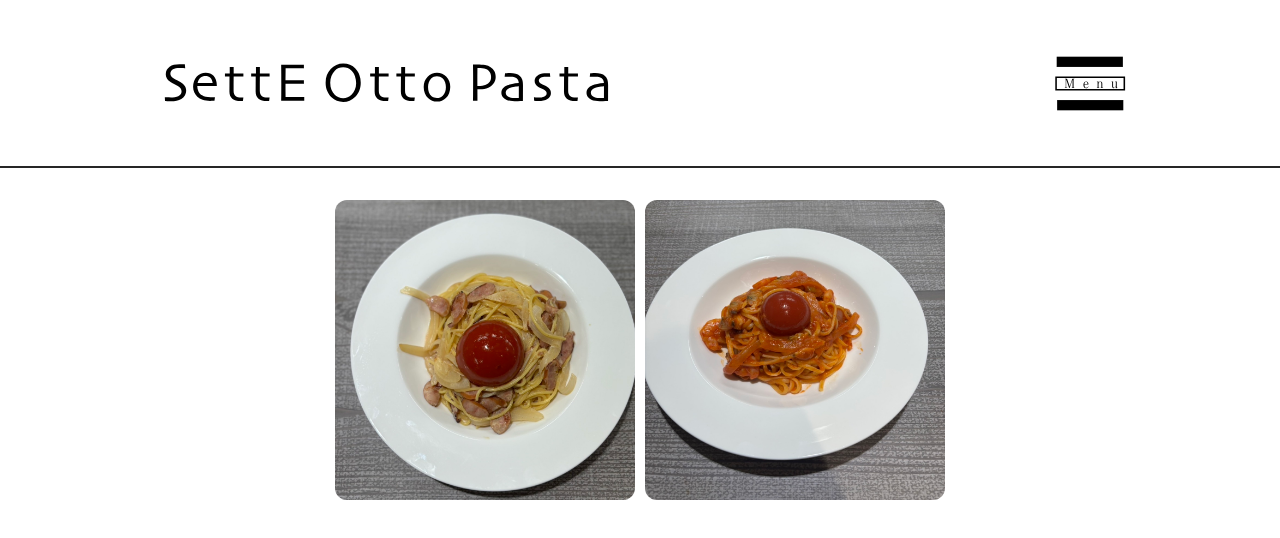
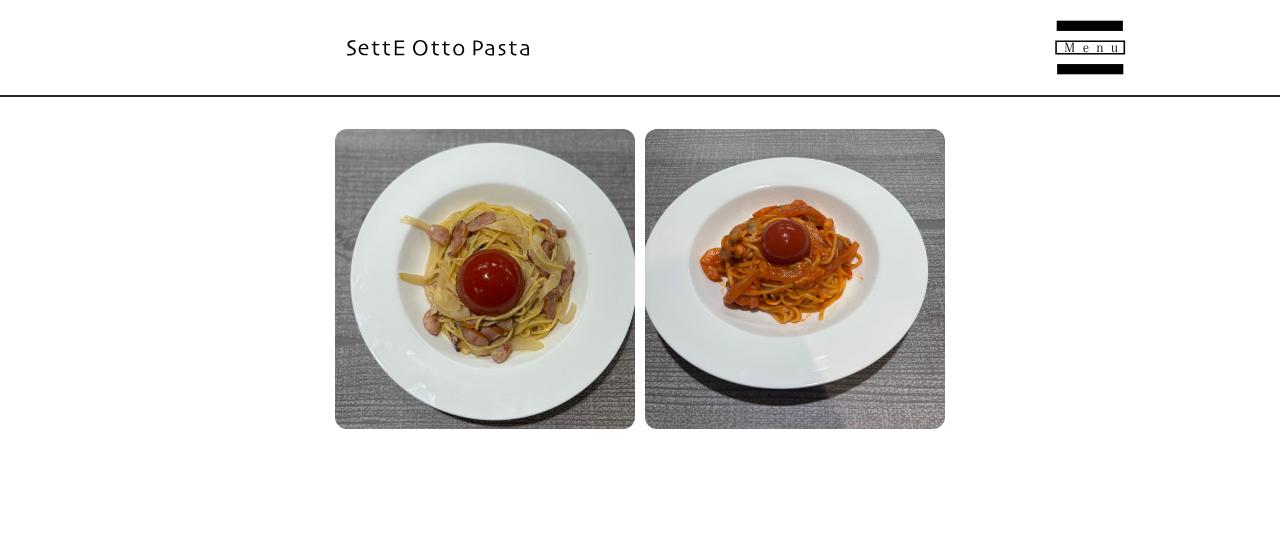
Before and after one commit to Hei0MOrld/daruma-pasta.github.io, a plain HTML site: page index.html in a window 1280 px wide. Shown: the top 538 px of the page. Drawn offline with Linux system fonts and the light colour scheme; a web font is replaced by a local one.

Commit message:
update site design

```diff
--- a/style.css
+++ b/style.css
@@ -44,6 +44,12 @@ header {
   display: block;
   transition: transform 0.3s ease;
 }
+
+.logo {
+  height: 60px;       /* 高さはそのまま */
+  margin-left: 20px;  /* 左側に余白を作って右にずらす */
+}
+
 
 .logo:hover {
   transform: scale(1.05);
```
